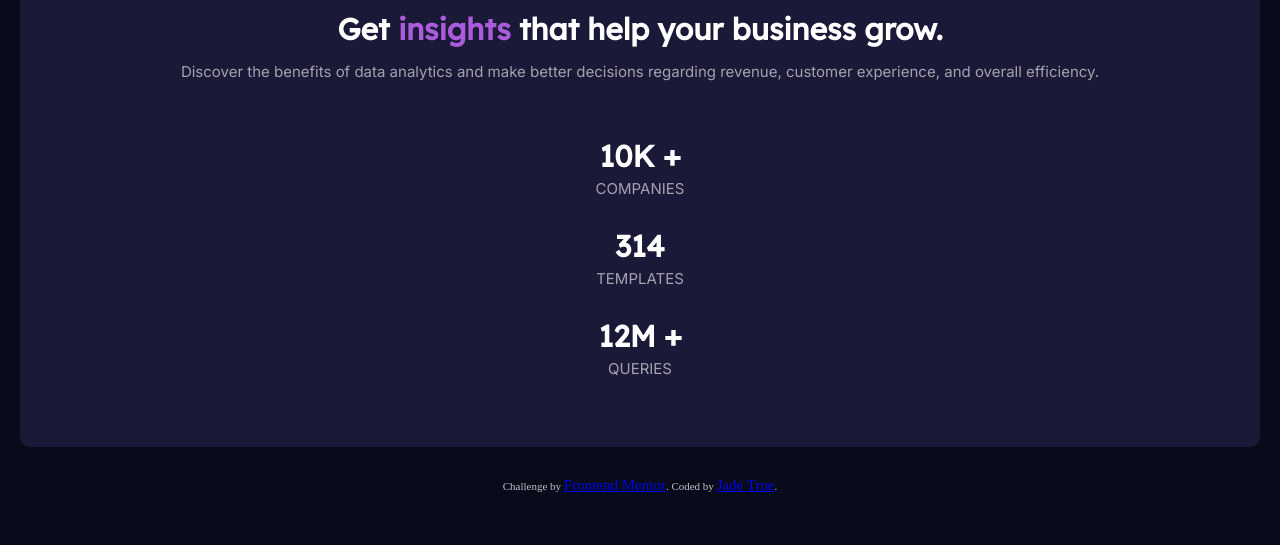
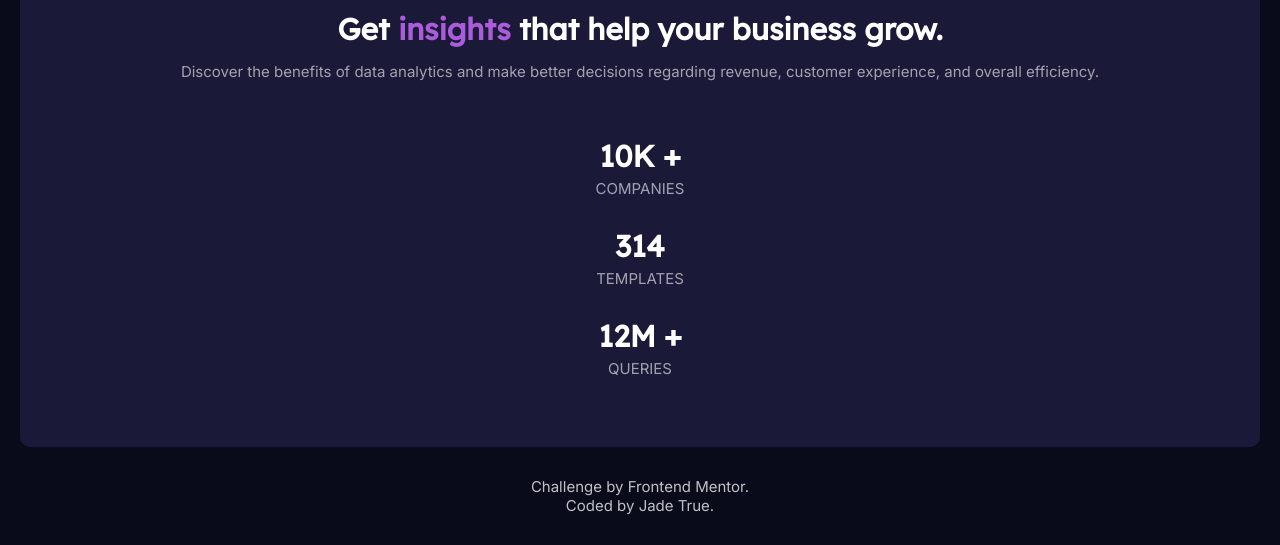
Before and after one commit to jadetrue/stats-preview-card-component-main, a plain HTML site: page docs/index.html in a window 1280 px wide. Shown: the part 982-1527 px from the top of the page. Before the commit the page ends 1506 px from the top, so only its background shows below. Drawn offline with Linux system fonts and the light colour scheme.

Commit message:
footer styling adjustments

```diff
--- a/docs/index.html
+++ b/docs/index.html
@@ -38,8 +38,8 @@
 
   <footer>
     <div class="attribution">
-      Challenge by <a href="https://www.frontendmentor.io?ref=challenge" target="_blank">Frontend Mentor</a>.
-      Coded by <a href="https://github.com/jadetruexo/" target="_blank" >Jade True</a>.
+      <p>Challenge by <a href="https://www.frontendmentor.io?ref=challenge" target="_blank">Frontend Mentor</a>.</p>
+      <p>Coded by <a href="https://github.com/jadetruexo/" target="_blank" >Jade True</a>.</p>
     </div>
   </footer>
 
--- a/docs/styles/_base.scss
+++ b/docs/styles/_base.scss
@@ -36,4 +36,14 @@ div {
     font-size: 11px;
     text-align: center;
     color: $main-paragraph;
+    font-family: 'Inter', sans-serif;
 }
+
+.attribution a {
+    color: $main-paragraph;
+    text-decoration: none;
+
+    &:hover {
+        color: $primary-accent;
+    }
+}
```
Also changed, not shown: docs/styles/main.css.
